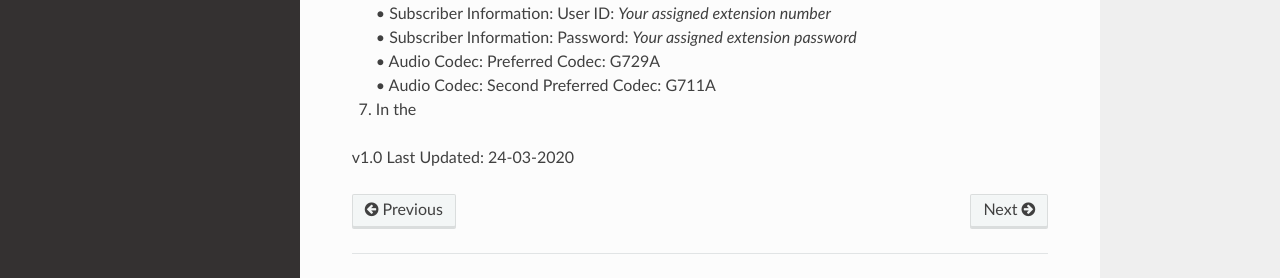
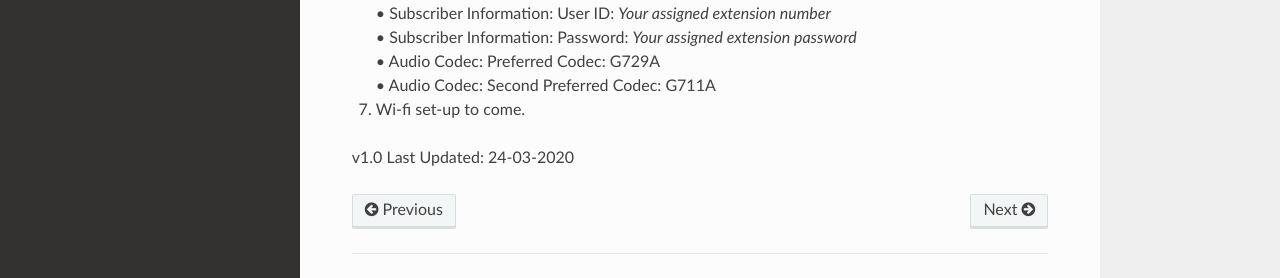
Before and after one commit to sfwem/SFWEM-Docs, an MkDocs documentation site: the page built from docs/Station_Builds/PAN_Cisco_Phone_SPA_525G2.md, in a window 1280 px wide and 1357 px high. Shown: the part 1034-1312 px from the top of the window. Built offline with MkDocs 1.6.1, drawn with Linux system fonts in a browser that asks for light colours; nearby versions of some CDN libraries.

Commit message:
Update PAN_Cisco_Phone_SPA_525G2.md

```diff
--- a/docs/Station_Builds/PAN_Cisco_Phone_SPA_525G2.md
+++ b/docs/Station_Builds/PAN_Cisco_Phone_SPA_525G2.md
@@ -34,6 +34,6 @@ Welcome, and thank you for your interest in building a SFWEM Portable Access Nod
    •	Subscriber Information: Password: <I>Your assigned extension password</I><br>
    •	Audio Codec: Preferred Codec: G729A<br>
    •	Audio Codec: Second Preferred Codec: G711A<br>
-7. In the
+7. Wi-fi set-up to come.
 
 v1.0 Last Updated: 24-03-2020
```
